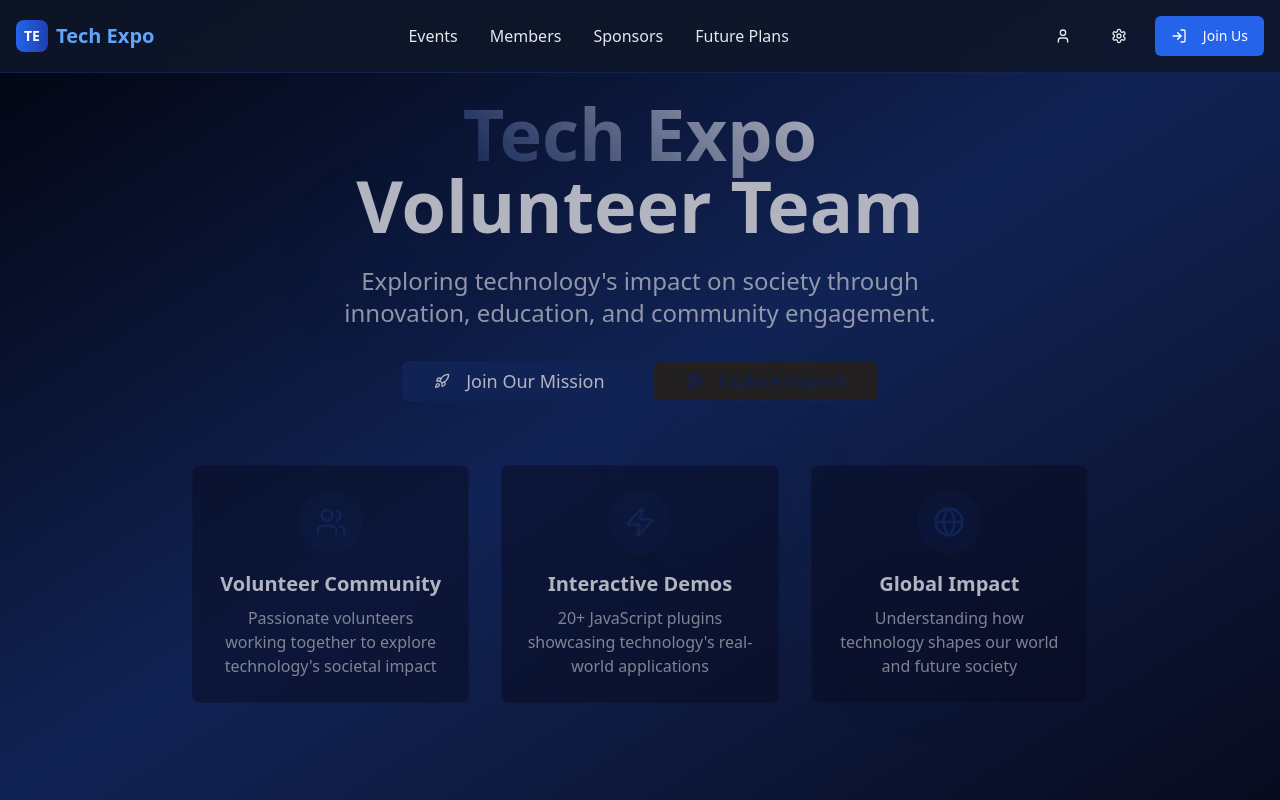
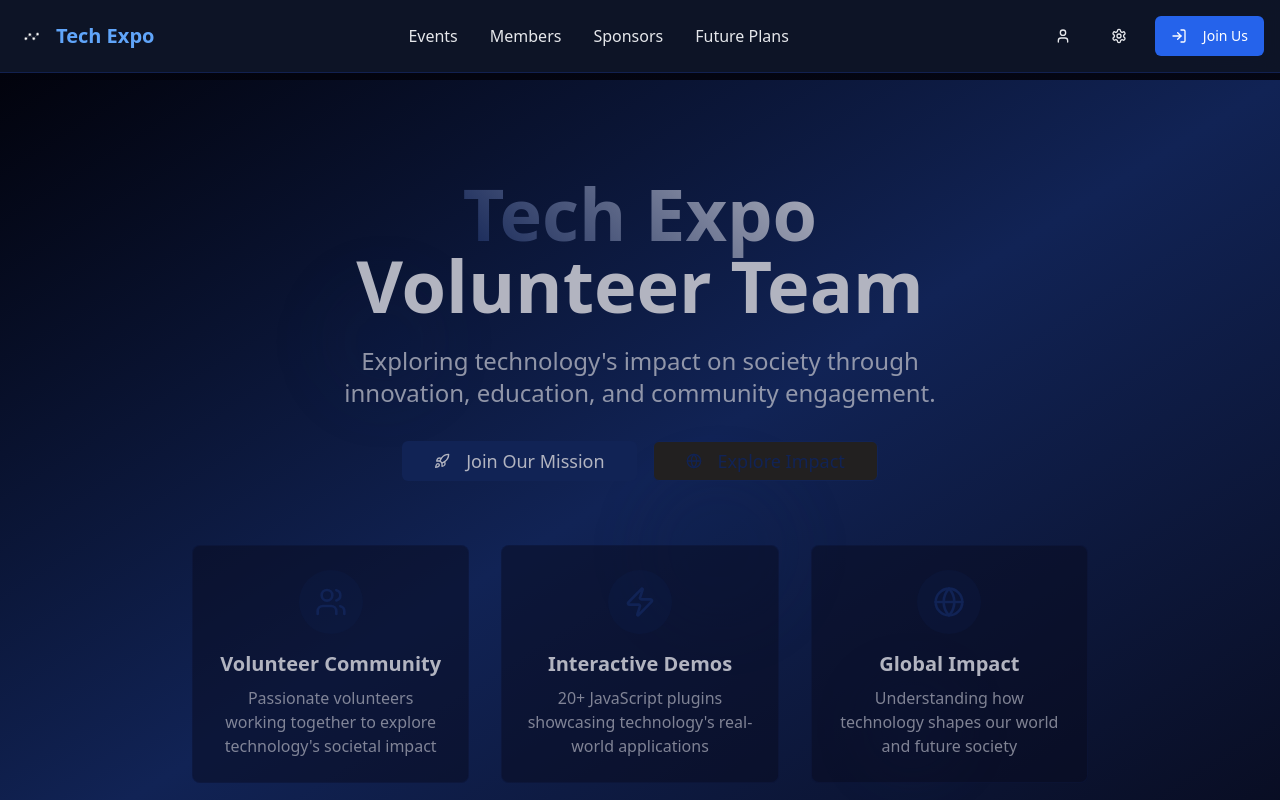
Before and after one commit to 15112011/Al-Rawda-Mosque, a React (Vite) app: page / in a window 1280 px wide. Shown: the top 800 px of the page. Built offline with nearby package versions, Linux system fonts and the light colour scheme.

Commit message:
Fix: Navbar overlapping content
Adjusted the Navbar's positioning to prevent overlapping the main content section.

```diff
--- a/src/components/Navbar.tsx
+++ b/src/components/Navbar.tsx
@@ -10,8 +10,12 @@ const Navbar = () => {
         <div className="flex items-center justify-between">
           {/* Logo */}
           <div className="flex items-center space-x-2">
-            <div className="w-8 h-8 bg-gradient-to-r from-blue-600 to-blue-800 rounded-lg flex items-center justify-center">
-              <span className="text-white font-bold text-sm">TE</span>
+            <div className="w-8 h-8 flex items-center justify-center">
+              <img
+                src="/lovable-uploads/51c7f215-ef50-402d-b365-9c2787c2eaf3.png"
+                alt="Tech Expo Logo"
+                className="w-8 h-8 object-contain"
+              />
             </div>
             <span className="text-xl font-bold text-blue-400">Tech Expo</span>
           </div>
--- a/src/pages/Index.tsx
+++ b/src/pages/Index.tsx
@@ -13,6 +13,7 @@ const Index = () => {
   return (
     <div className="min-h-screen">
       <Navbar />
+      <div className="pt-20">
         <HeroSection />
         <EventsSection />
         <MembersSection />
@@ -21,6 +22,7 @@ const Index = () => {
         <InteractiveTechDemo />
         <Footer />
       </div>
+    </div>
   );
 };
 
```
Also changed, not shown: public/lovable-uploads/51c7f215-ef50-402d-b365-9c2787c2eaf3.png (added). Lines whose indentation alone changed are shown as unchanged.
